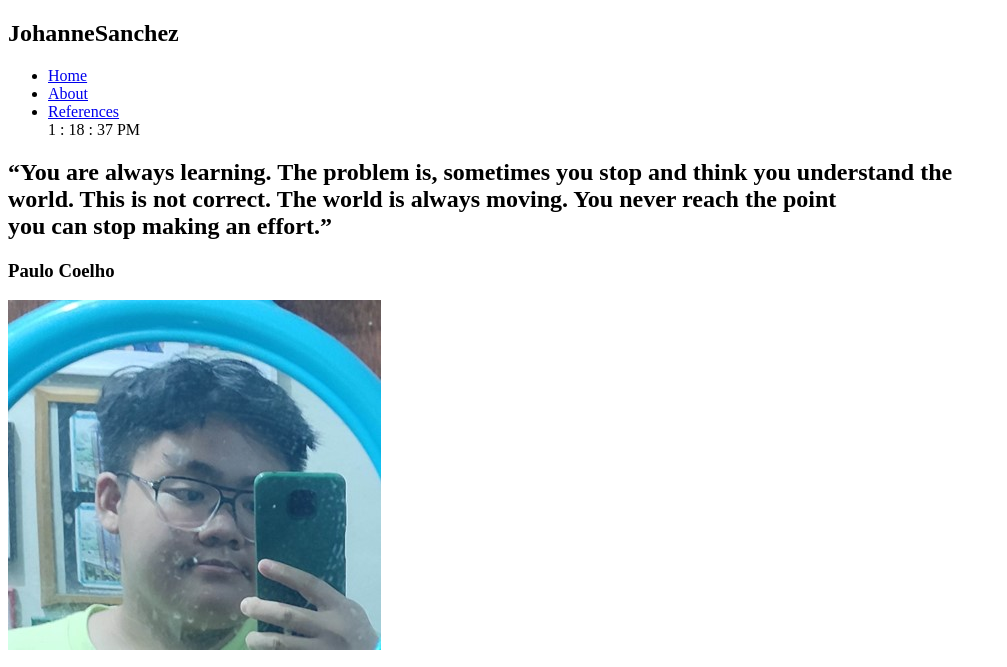
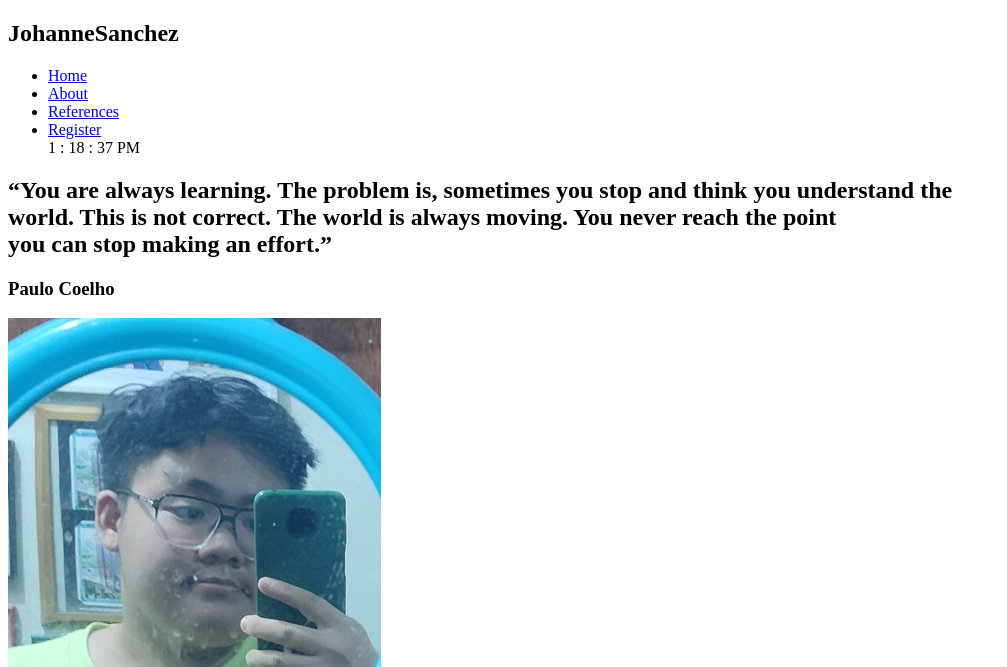
Before and after one commit to APCjesanchez/lab3, a CodeIgniter 4 app: the page made by ci4/app/Views/pages/home.php in a window 1280 px wide. Shown: the top 667 px of the page, without its empty margins (0-1007 px from the left). Run offline with PHP 8.4 and a stand-in for CodeIgniter, Linux system fonts and the light colour scheme; the template is opened without the code that fills it, so the values that code supplies are empty; some libraries are stand-ins or nearby versions; some web fonts are replaced.

Commit message:
home.php register

```diff
--- a/ci4/app/Views/pages/home.php
+++ b/ci4/app/Views/pages/home.php
@@ -21,6 +21,7 @@
             <li><a href = "#hero">Home</a></li>
             <li><a href = "#content-about">About</a></li>
             <li><a href = "#content-references">References</a></li>
+            <li><a href = "guest">Register</a></li>
         <span id="time">
             <span id="hours">00</span>
             <span>:</span>
```
